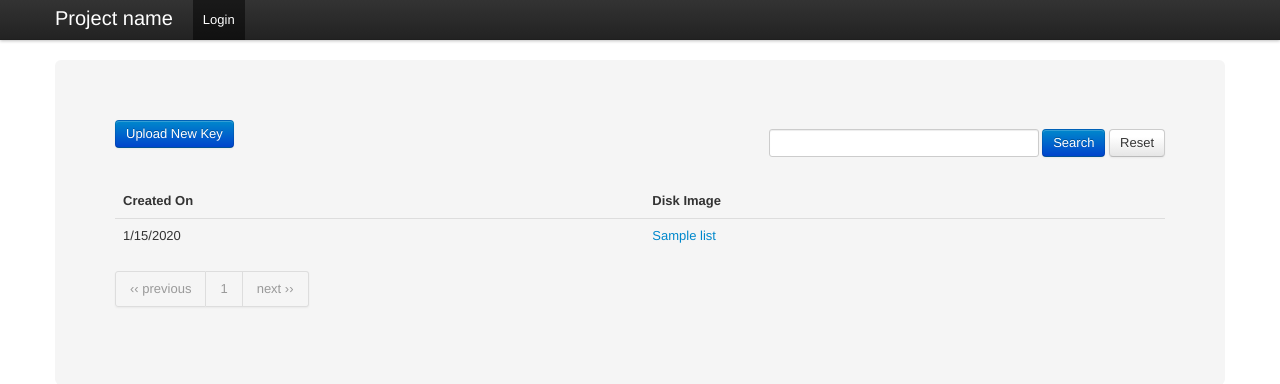
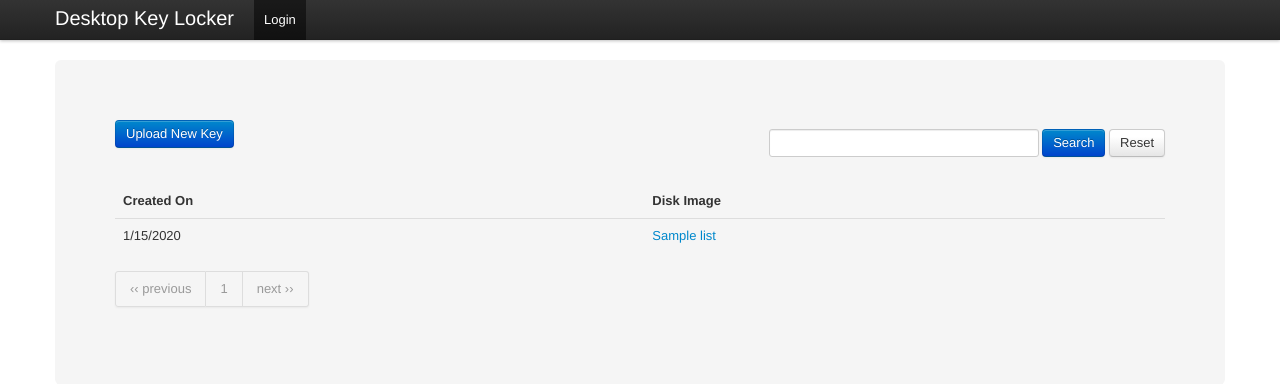
Before and after one commit to mozilla/disk_key_encrypter, a Django app: template apps/moz_desktop/templates/list.html in a window 1280 px wide. Shown: the top 384 px of the page. Run offline with Django 3.2, Linux system fonts and the light colour scheme; the template is opened without the code that fills it: most values are stand-ins (such as "Sample title", 1, 10 or a date in 2020); parts of the project's set-up code (start-up, migrations or seed data) failed here and were passed over; some libraries are stand-ins or nearby versions.

Commit message:
Fixed project name

```diff
--- a/apps/site/templates/base.html
+++ b/apps/site/templates/base.html
@@ -22,7 +22,7 @@
             <span class="icon-bar"></span>
             <span class="icon-bar"></span>
           </a>
-          <a class="brand" href="#">Project name</a>
+          <a class="brand" href="#">Desktop Key Locker</a>
           <div class="nav-collapse">
             <ul class="nav">
               {% if request.user.is_active %}
```
